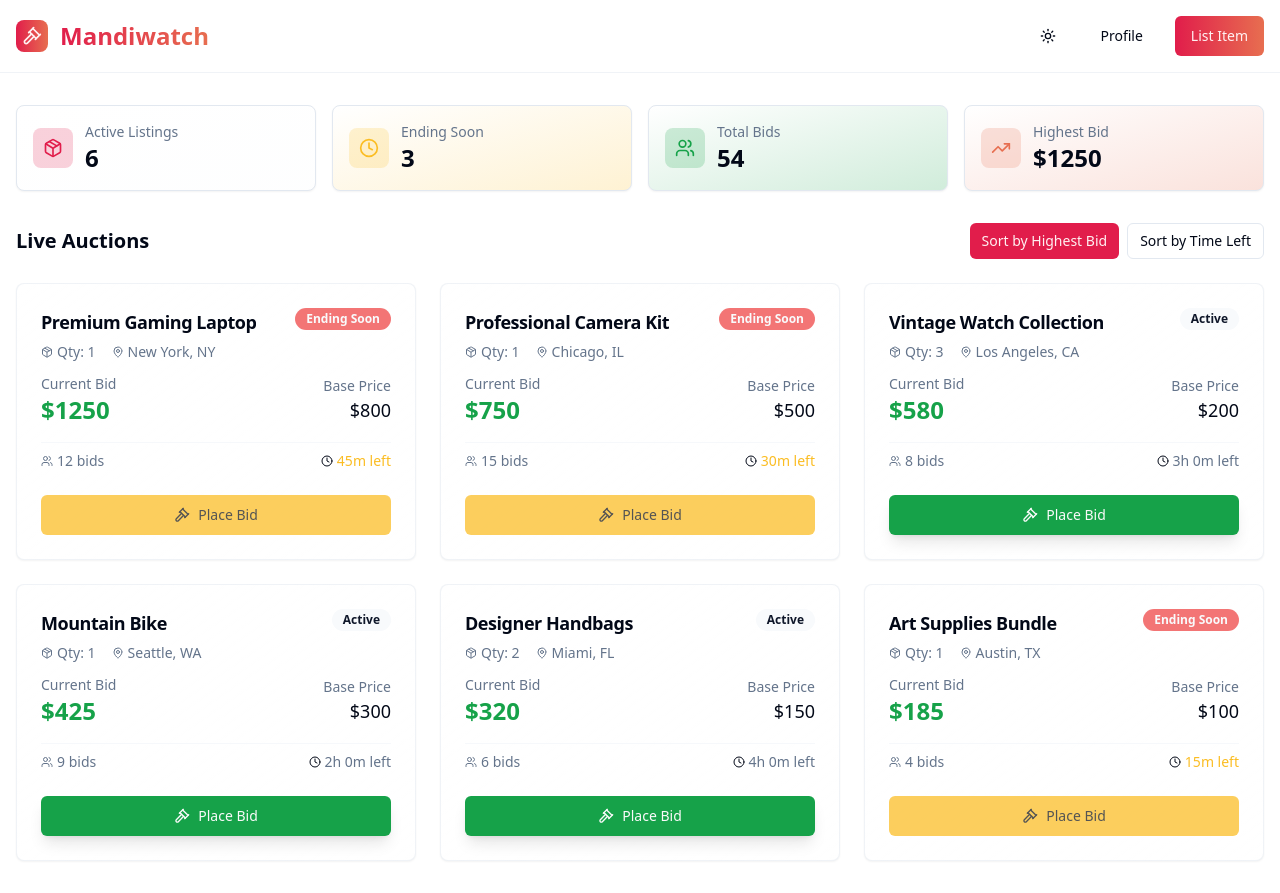
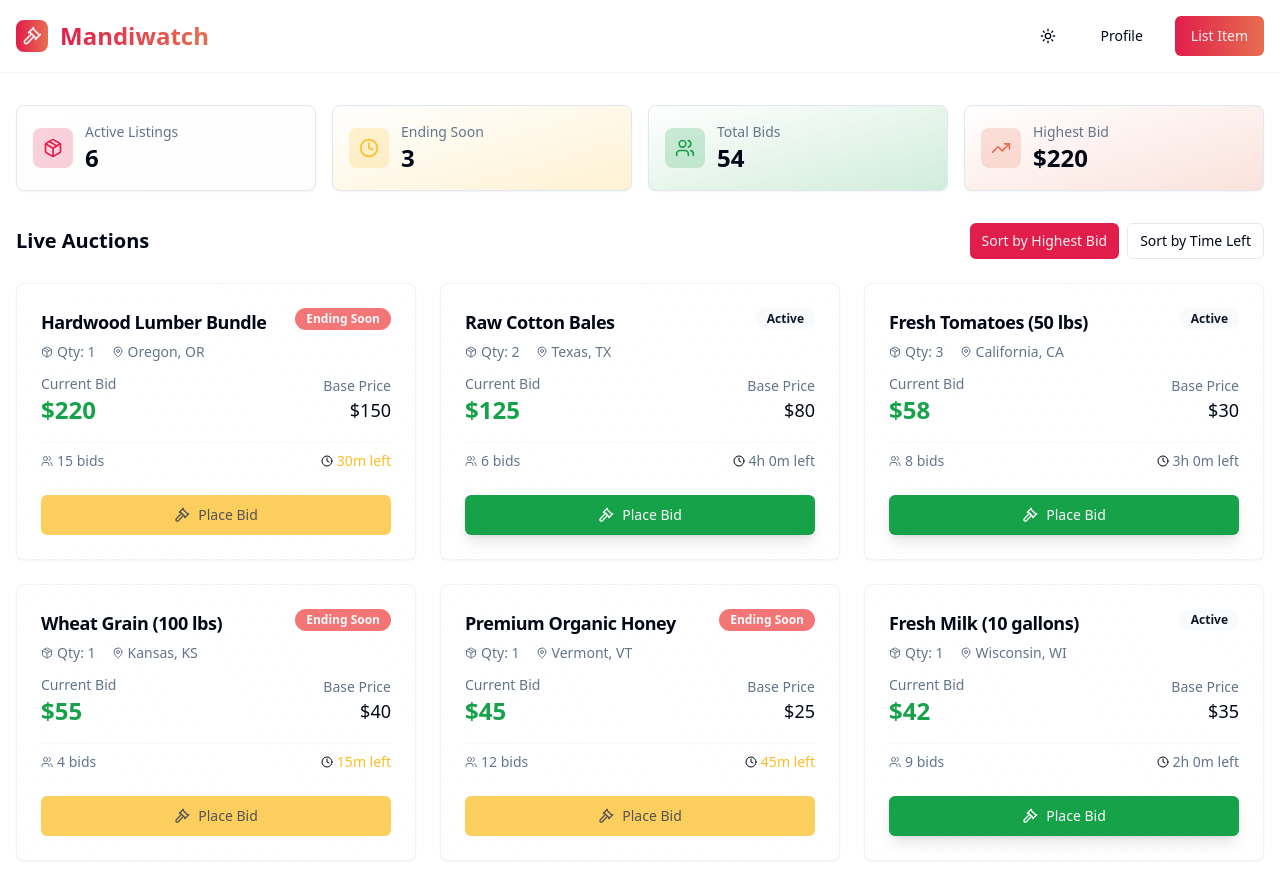
Before and after one commit to dhanish-raja/walmart-hack-project-home-page, a React (Vite) app: page / in a window 1280 px wide. Built offline with nearby package versions, Linux system fonts and the light colour scheme.

Commit message:
Update product names
Change product names to reflect raw goods and items with dynamic pricing.

```diff
--- a/src/data/mockListings.ts
+++ b/src/data/mockListings.ts
@@ -3,66 +3,66 @@ import { Listing } from "@/types/listing";
 export const mockListings: Listing[] = [
   {
     id: "1",
-    productName: "Premium Gaming Laptop",
+    productName: "Premium Organic Honey",
     quantity: 1,
-    basePrice: 800,
-    currentBid: 1250,
-    location: "New York, NY",
+    basePrice: 25,
+    currentBid: 45,
+    location: "Vermont, VT",
     timeLeft: 45,
     bidCount: 12,
     isEnding: true
   },
   {
     id: "2",
-    productName: "Vintage Watch Collection",
+    productName: "Fresh Tomatoes (50 lbs)",
     quantity: 3,
-    basePrice: 200,
-    currentBid: 580,
-    location: "Los Angeles, CA",
+    basePrice: 30,
+    currentBid: 58,
+    location: "California, CA",
     timeLeft: 180,
     bidCount: 8,
     isEnding: false
   },
   {
     id: "3",
-    productName: "Professional Camera Kit",
+    productName: "Hardwood Lumber Bundle",
     quantity: 1,
-    basePrice: 500,
-    currentBid: 750,
-    location: "Chicago, IL",
+    basePrice: 150,
+    currentBid: 220,
+    location: "Oregon, OR",
     timeLeft: 30,
     bidCount: 15,
     isEnding: true
   },
   {
     id: "4",
-    productName: "Designer Handbags",
+    productName: "Raw Cotton Bales",
     quantity: 2,
-    basePrice: 150,
-    currentBid: 320,
-    location: "Miami, FL",
+    basePrice: 80,
+    currentBid: 125,
+    location: "Texas, TX",
     timeLeft: 240,
     bidCount: 6,
     isEnding: false
   },
   {
     id: "5",
-    productName: "Mountain Bike",
+    productName: "Fresh Milk (10 gallons)",
     quantity: 1,
-    basePrice: 300,
-    currentBid: 425,
-    location: "Seattle, WA",
+    basePrice: 35,
+    currentBid: 42,
+    location: "Wisconsin, WI",
     timeLeft: 120,
     bidCount: 9,
     isEnding: false
   },
   {
     id: "6",
-    productName: "Art Supplies Bundle",
+    productName: "Wheat Grain (100 lbs)",
     quantity: 1,
-    basePrice: 100,
-    currentBid: 185,
-    location: "Austin, TX",
+    basePrice: 40,
+    currentBid: 55,
+    location: "Kansas, KS",
     timeLeft: 15,
     bidCount: 4,
     isEnding: true
```
